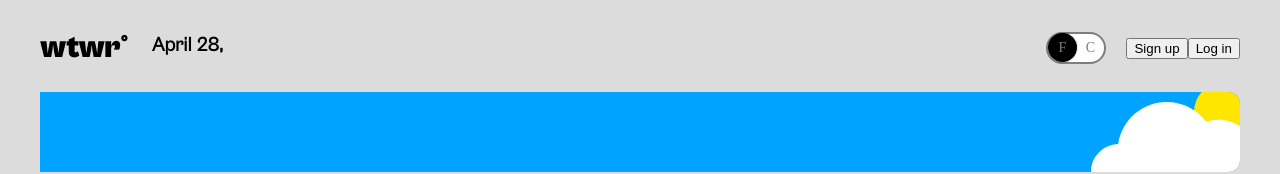
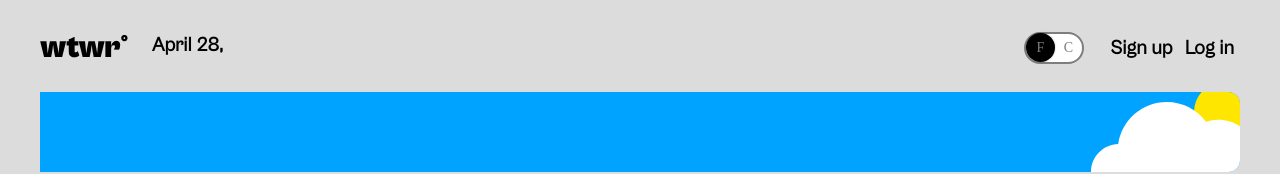
Before and after one commit to Freddy-PC/se_project_react, a React (Create React App) app: page / in a window 1280 px wide. Shown: the top 174 px of the page. Built offline with nearby package versions, Linux system fonts and the light colour scheme; no server answers.

Commit message:
Style: button for register & login

```diff
--- a/src/components/Header/Header.css
+++ b/src/components/Header/Header.css
@@ -58,7 +58,6 @@
   display: flex;
   align-items: center;
   font-family: "Cabinet Grotesk", "Arial", sans-serif;
-  font-family: Cabinet Grotesk;
   font-size: 20px;
   font-weight: 700;
   line-height: 25px;
@@ -71,3 +70,24 @@
   height: 40px;
   margin-left: 12px;
 }
+.nav__register-button {
+  border: none;
+  background-color: #dcdcdc;
+  font-family: "Cabinet Grotesk", "Arial", sans-serif;
+  font-size: 20px;
+  font-weight: 700;
+  line-height: 25px;
+}
+.nav__login-button {
+  border: none;
+  background-color: #dcdcdc;
+  font-family: "Cabinet Grotesk", "Arial", sans-serif;
+  font-size: 20px;
+  font-weight: 700;
+  line-height: 25px;
+}
+.nav__register-button:hover,
+.nav__login-button:hover {
+  opacity: 70%;
+  cursor: pointer;
+}
--- a/src/components/Header/Header.js
+++ b/src/components/Header/Header.js
@@ -59,14 +59,14 @@ const Header = ({
           ) : (
             <>
               <button
-                className="nav__register"
+                className="nav__register-button"
                 type="button"
                 onClick={handleRegisterClick}
               >
                 Sign up
               </button>
               <button
-                className="nav__login"
+                className="nav__login-button"
                 type="button"
                 onClick={handleLoginClick}
               >
```
